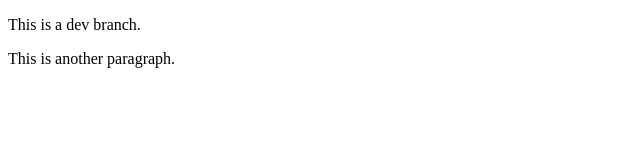
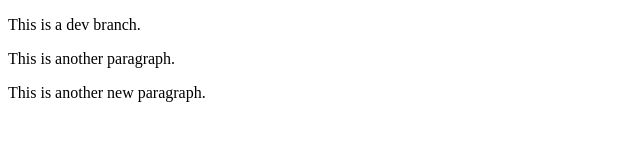
Before and after one commit to CodingRaghav/CI-CD, a plain HTML site: page index.html in a window 1280 px wide. Shown: the whole page, without its empty margins (0-640 px from the left). Drawn offline with Linux system fonts and the light colour scheme.

Commit message:
Update index.html

```diff
--- a/index.html
+++ b/index.html
@@ -4,6 +4,7 @@
 
 <p>This is a dev branch.</p>
 <p>This is another paragraph.</p>
+<p>This is another new paragraph.</p>
 
 </body>
 </html>
```
